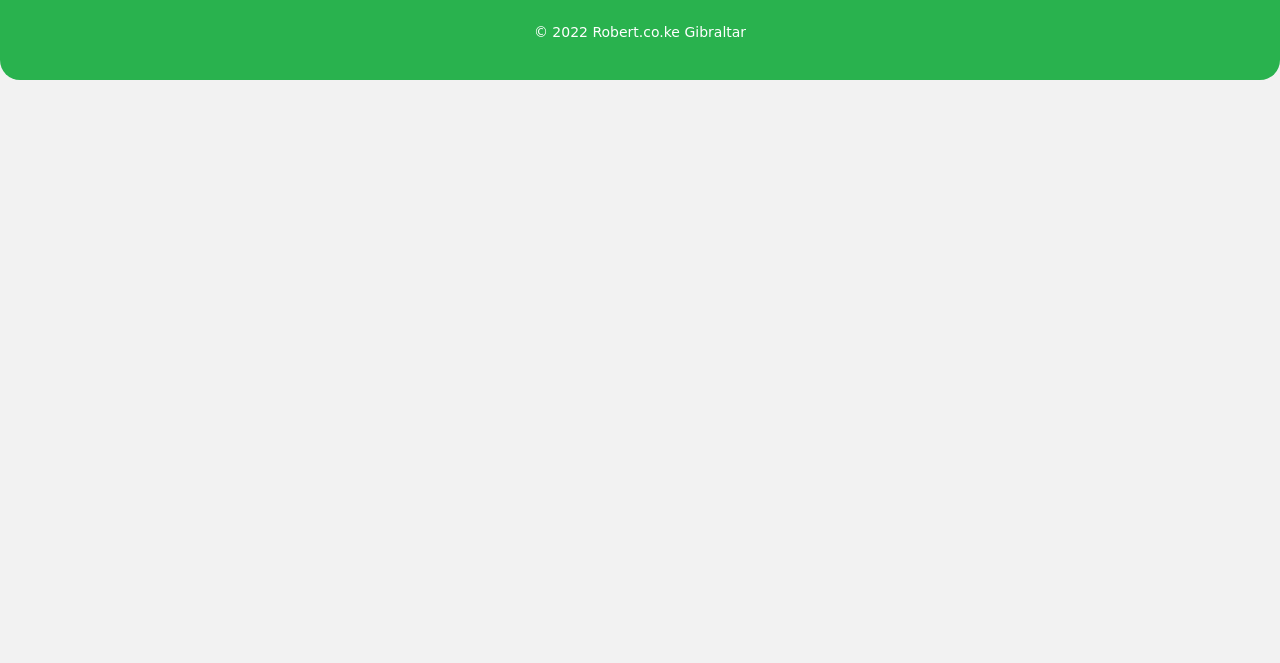
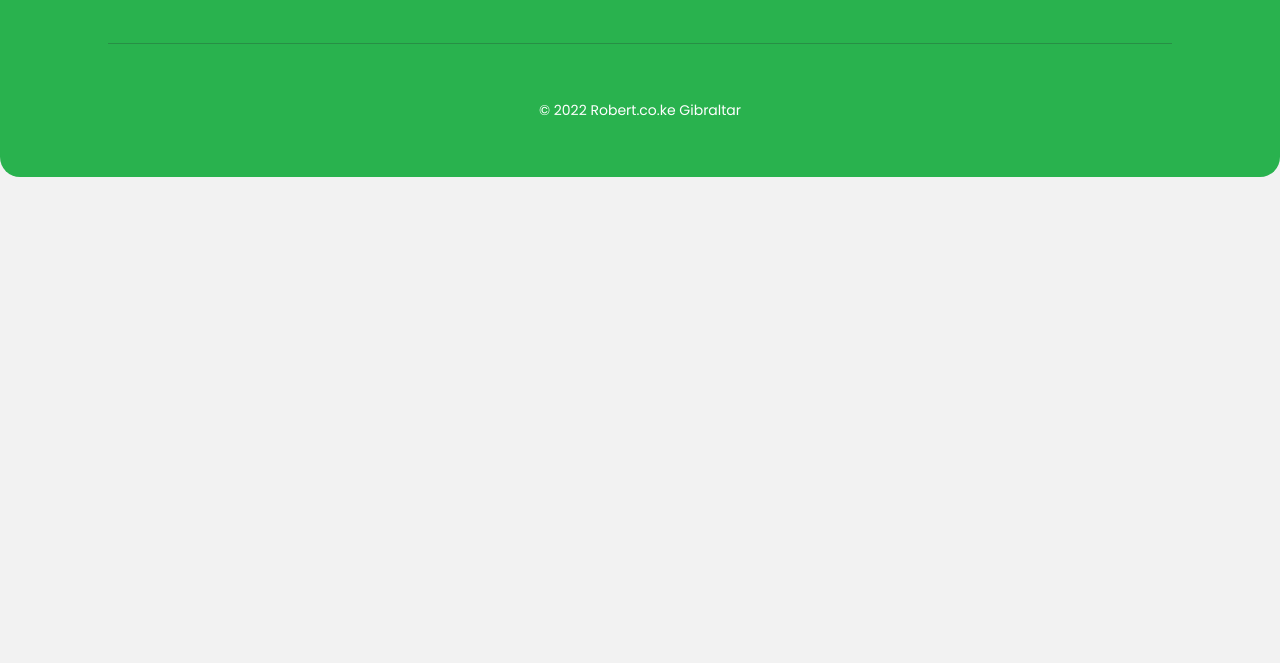
Before and after one commit to R-Grigala/Find_House, a plain HTML site: page index.html in a window 1280 px wide. Shown: the part 137-800 px from the top of the page. Drawn offline with nearby package versions, Linux system fonts and the light colour scheme; files whose address does not match are found by name.

Commit message:
add styles

```diff
--- a/index.html
+++ b/index.html
@@ -3,15 +3,7 @@
   <head>
     <meta charset="UTF-8" />
     <meta name="viewport" content="width=device-width, initial-scale=1.0" />
-    <!--fonts-->
-    <link rel="preconnect" href="https://fonts.googleapis.com" />
-    <link rel="preconnect" href="https://fonts.gstatic.com" crossorigin />
-    <link
-      href="https://fonts.googleapis.com/css2?family=Comic+Neue:wght@700&display=swap"
-      rel="stylesheet"
-    />
 
-    <link rel="stylesheet" href="src/css/style.css" />
     <link rel="shortcut icon" href="src/images/logo.svg" type="image-logo" />
     <title>home</title>
 
@@ -47,6 +39,14 @@
       name="twitter:image"
       content="https://raw.githubusercontent.com/R-Grigala/Find_House/main/src/images/1_house.jpg"
     />
+
+    <!-- Fonts & CSS -->
+    <link href="https://fonts.googleapis.com/css2?family=Poppins:wght@400;500;600;700&display=swap" rel="stylesheet">
+    <link href="https://cdn.jsdelivr.net/npm/bootstrap@5.3.3/dist/css/bootstrap.min.css" rel="stylesheet">
+    <link rel="stylesheet" href="src/css/style.css">
+
+    <!-- JS -->
+    <script src="https://cdn.jsdelivr.net/npm/bootstrap@5.3.3/dist/js/bootstrap.bundle.min.js" defer></script>
   </head>
   <body>
     <header>
```
